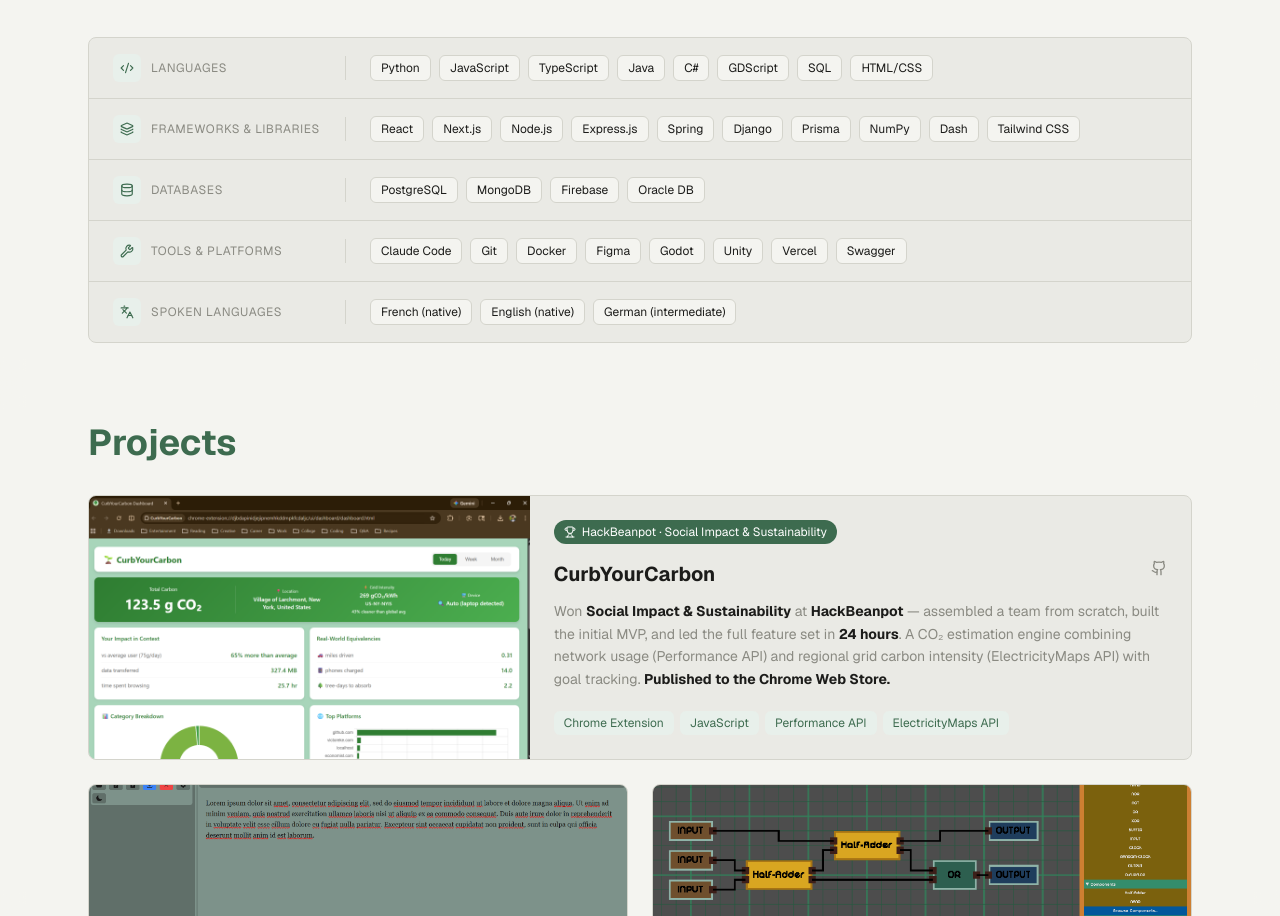
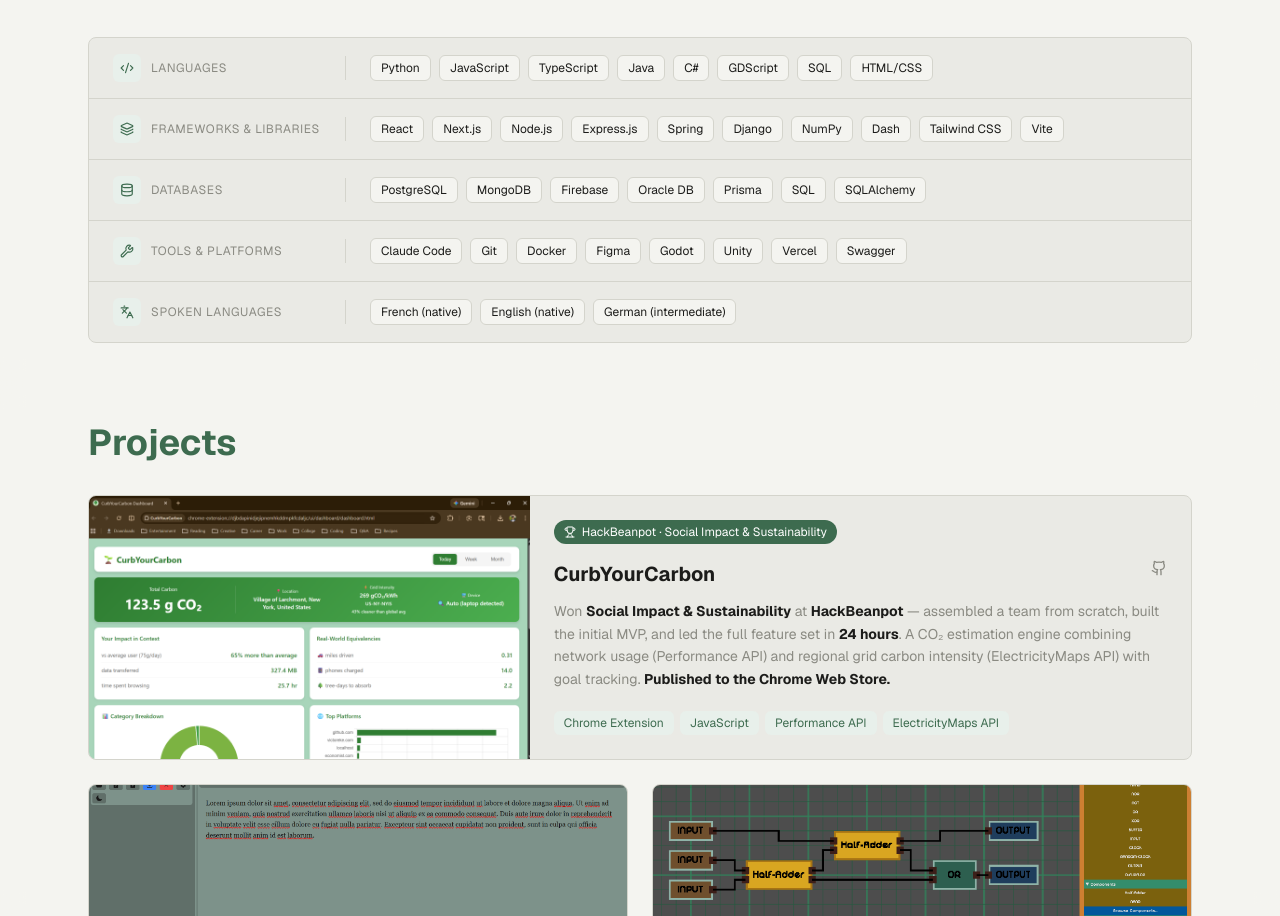
Before and after one commit to rbessin/Portfolio, a Next.js app: page / in a window 1280 px wide. Shown: the part 1309-2225 px from the top of the page. Built offline with nearby package versions, Linux system fonts and the light colour scheme.

Commit message:
feat: actually update skills + resume

```diff
--- a/app/components/Skills.tsx
+++ b/app/components/Skills.tsx
@@ -25,16 +25,16 @@ const technicalSkills = [
       "Express.js",
       "Spring",
       "Django",
-      "Prisma",
       "NumPy",
       "Dash",
       "Tailwind CSS",
+      "Vite",
     ],
   },
   {
     category: "Databases",
     icon: Database,
-    skills: ["PostgreSQL", "MongoDB", "Firebase", "Oracle DB"],
+    skills: ["PostgreSQL", "MongoDB", "Firebase", "Oracle DB", "Prisma", "SQL", "SQLAlchemy"],
   },
   {
     category: "Tools & Platforms",
```
Also changed, not shown: 1 other file (tests, documents, lock files or other folders).
